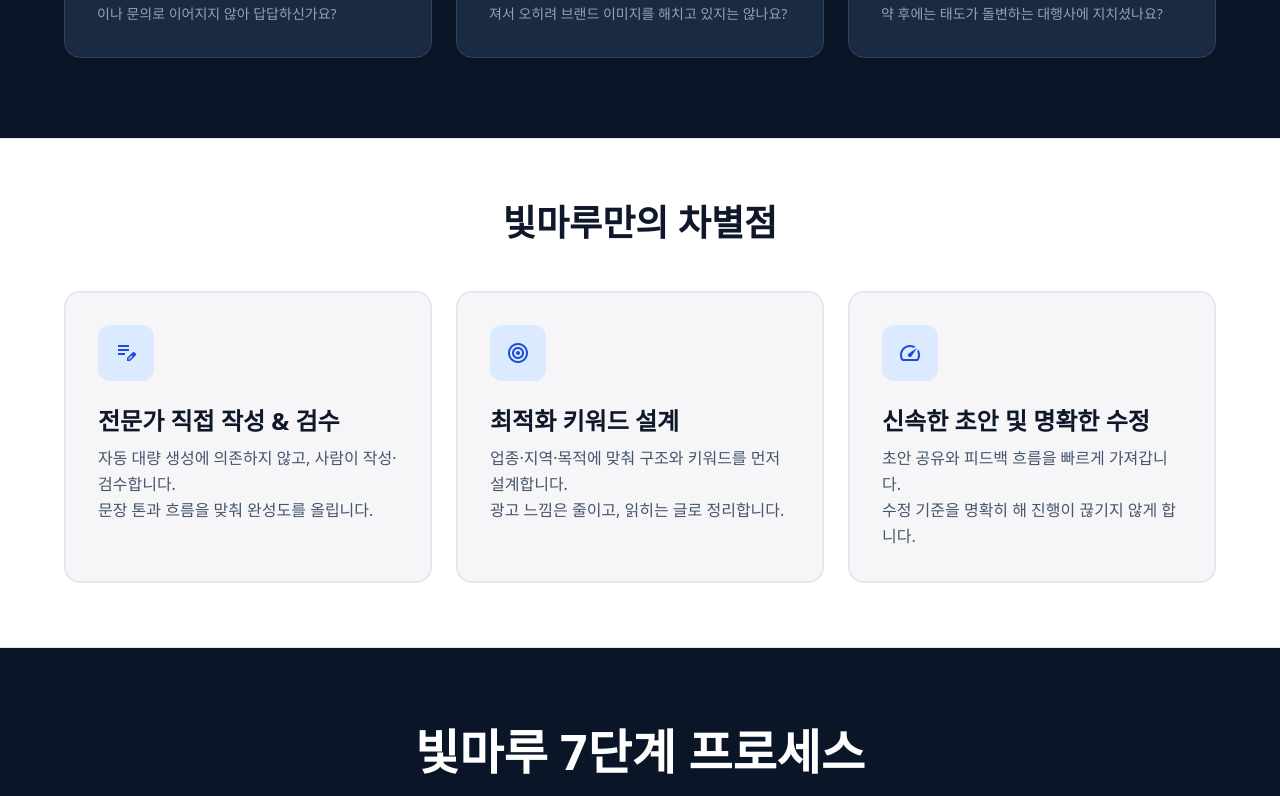
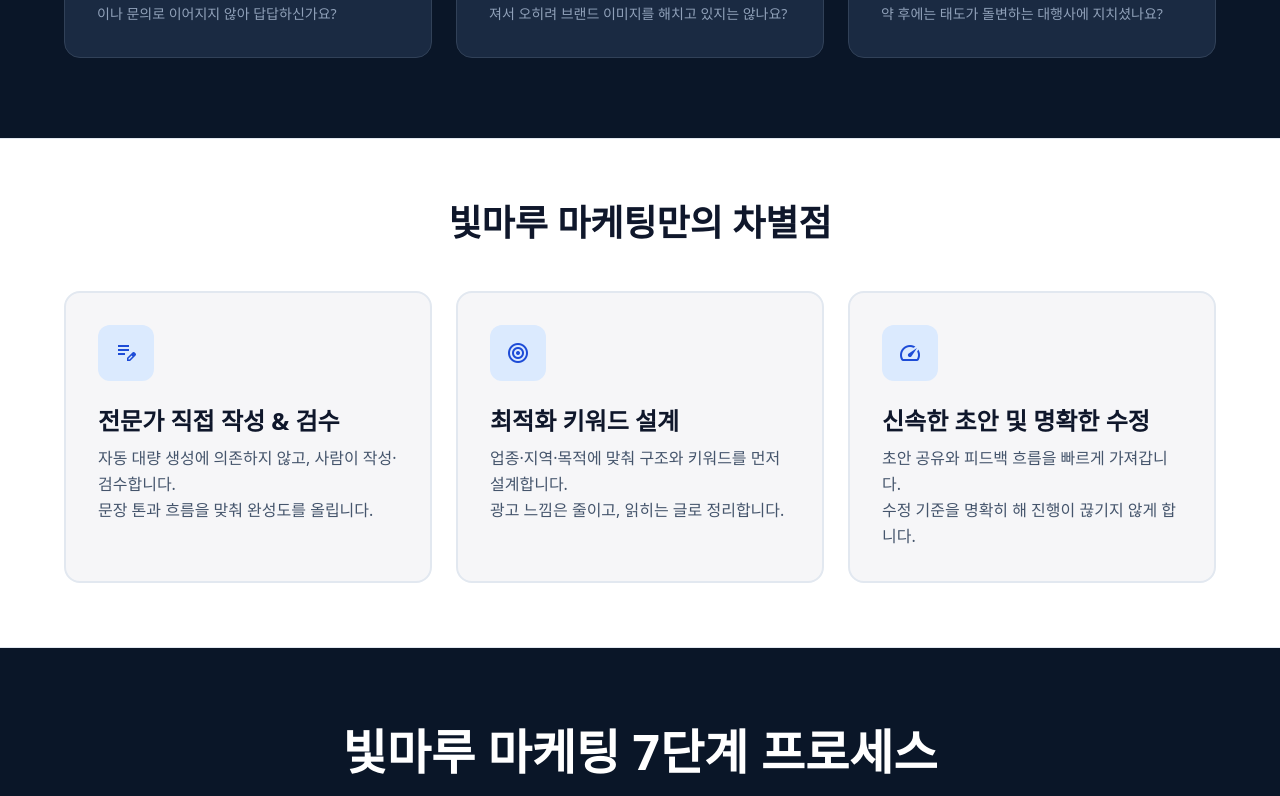
Before and after one commit to seollum/bitmaru-landing, a Next.js app: page / in a window 1280 px wide. Shown: the part 2000-2796 px from the top of the page. Built offline with nearby package versions, Linux system fonts and the light colour scheme.

Commit message:
fix: 빛마루를 빛마루 마케팅으로 변경

```diff
--- a/src/app/page.tsx
+++ b/src/app/page.tsx
@@ -93,7 +93,7 @@
               <div className="text-[#1d4cd7] w-6 h-6 flex items-center justify-center">
                 <span className="material-symbols-outlined text-[28px] font-bold">rocket_launch</span>
               </div>
-              <span className="text-xl font-black tracking-tight text-slate-900">빛마루</span>
+              <span className="text-xl font-black tracking-tight text-slate-900">빛마루 마케팅</span>
             </div>
             <nav className="hidden md:flex items-center gap-8">
               <a className="text-sm font-semibold text-slate-600 hover:text-[#1d4cd7] transition-colors" href="#process">프로세스</a>
@@ -205,7 +205,7 @@
                 <p className="text-center text-slate-500 text-sm mt-6 font-medium">
                   <span className="inline-flex items-center gap-1">
                     <span className="material-symbols-outlined text-yellow-500 text-lg" style={{ fontVariationSettings: "'FILL' 1" }}>lightbulb</span>
-                    빛마루는 <span className="text-[#0056FF] font-bold">유입 전략</span>에 집중합니다
+                    빛마루 마케팅은 <span className="text-[#0056FF] font-bold">유입 전략</span>에 집중합니다
                   </span>
                 </p>
               </div>
@@ -339,7 +339,7 @@
           <div className="max-w-6xl mx-auto">
             <div className="text-center mb-12">
               <h2 className="text-3xl md:text-4xl font-black text-slate-900 mb-3">
-                빛마루만의 차별점
+                빛마루 마케팅만의 차별점
               </h2>
             </div>
             <div className="grid grid-cols-1 md:grid-cols-3 gap-6">
@@ -382,7 +382,7 @@
         <section className="w-full px-4 py-20 bg-[#0a1628] text-white" id="process">
           <div className="max-w-7xl mx-auto">
             <div className="text-center mb-16">
-              <h2 className="text-3xl md:text-5xl font-black mb-4">빛마루 7단계 프로세스</h2>
+              <h2 className="text-3xl md:text-5xl font-black mb-4">빛마루 마케팅 7단계 프로세스</h2>
               <p className="text-blue-300/80 text-lg">체계적인 프로세스로 확실한 결과를 만듭니다</p>
             </div>
 
```
